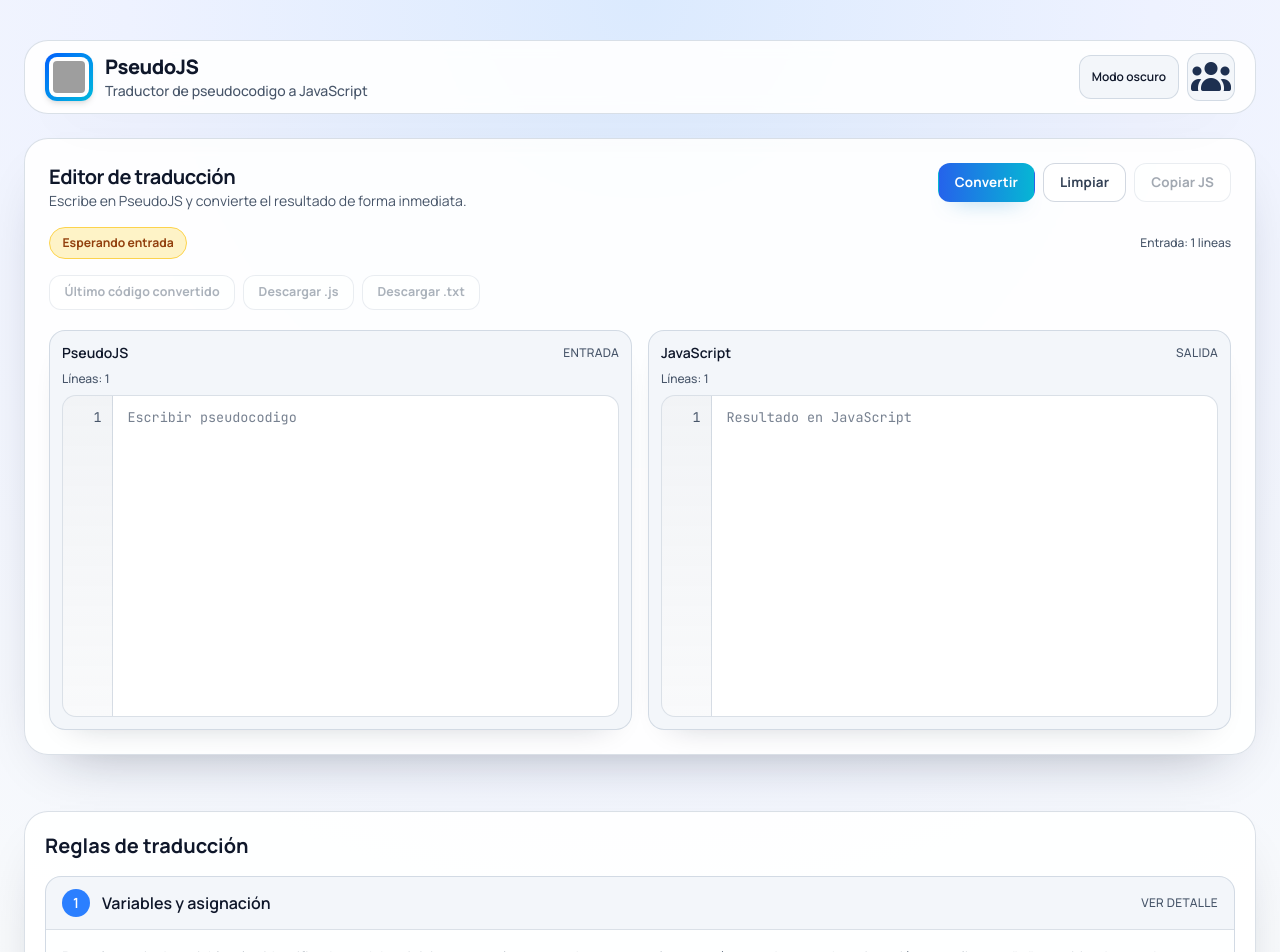
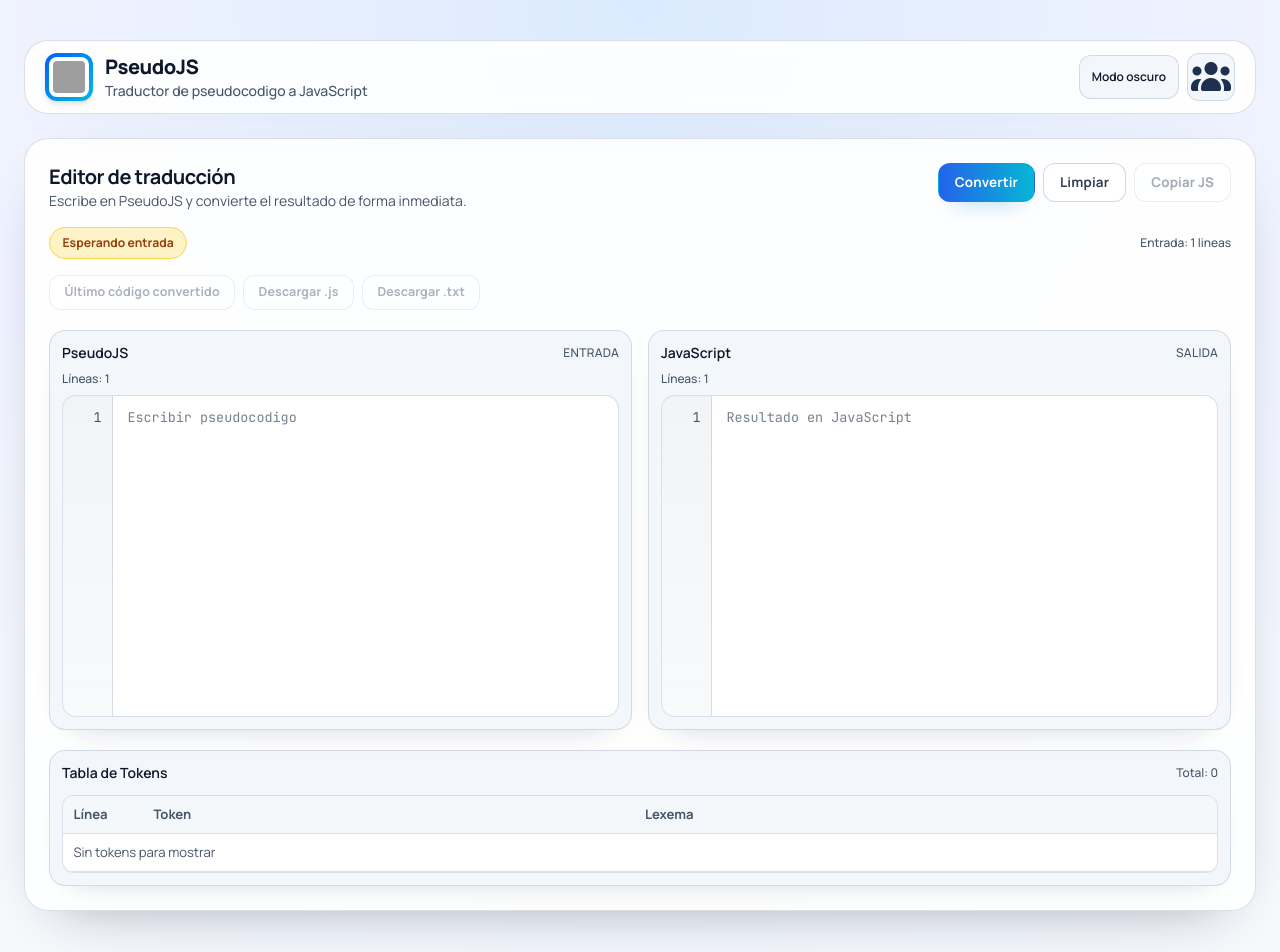
Before and after one commit to DougGM/compiladores-project, a React (Vite) app: page / in a window 1280 px wide. Shown: the top 952 px of the page. Built offline with nearby package versions, Linux system fonts and the light colour scheme; grey boxes are pictures that could not be loaded.

Commit message:
actualizacion tokens

```diff
--- a/src/components/Editor.jsx
+++ b/src/components/Editor.jsx
@@ -63,6 +63,7 @@ export const Editor = () => {
   // Estado principal del editor: texto fuente, resultado y feedback de acciones.
   const [input, setInput] = useState("")
   const [output, setOutput] = useState("")
+  const [listaTokens, setListaTokens] = useState([])
   const [copyState, setCopyState] = useState("idle")
   const [estadoConversion, setEstadoConversion] = useState({
     type: "waiting",
@@ -96,6 +97,7 @@ export const Editor = () => {
   const manejarConversion = () => {
     if (!input.trim()) {
       setOutput("")
+      setListaTokens([])
       setEstadoConversion({
         type: "waiting",
         message: "Esperando entrada",
@@ -103,12 +105,13 @@ export const Editor = () => {
       return
     }
 
-    const resultado = traducir(input)
-    setOutput(resultado)
-    setUltimoConvertido({ input, output: resultado })
+    const { codigoJS, listaTokens: tokens } = traducir(input)
+    setOutput(codigoJS)
+    setListaTokens(tokens)
+    setUltimoConvertido({ input, output: codigoJS, tokens })
     setCopyState("idle")
 
-    const lineaError = obtenerLineaConError(resultado)
+    const lineaError = obtenerLineaConError(codigoJS)
     if (lineaError !== null) {
       setEstadoConversion({
         type: "error",
@@ -127,6 +130,7 @@ export const Editor = () => {
   const manejarLimpieza = () => {
     setInput("")
     setOutput("")
+    setListaTokens([])
     setCopyState("idle")
     setEstadoConversion({
       type: "waiting",
@@ -186,6 +190,7 @@ export const Editor = () => {
 
     setInput(ultimoConvertido.input)
     setOutput(ultimoConvertido.output)
+    setListaTokens(ultimoConvertido.tokens ?? [])
 
     const lineaError = obtenerLineaConError(ultimoConvertido.output)
     if (lineaError !== null) {
@@ -270,6 +275,45 @@ export const Editor = () => {
             placeholder="Resultado en JavaScript"
           />
         </div>
+
+        <section className="mt-5 rounded-2xl border border-[var(--border-soft)] bg-[var(--panel-2)] p-3 shadow-[var(--shadow-soft)]">
+          <div className="mb-3 flex items-center justify-between gap-2">
+            <h3 className="text-sm font-semibold text-[var(--text-strong)]">Tabla de Tokens</h3>
+            <span className="text-xs font-medium text-[var(--text-muted)]">Total: {listaTokens.length}</span>
+          </div>
+
+          <div className="token-table-wrap">
+            <table className="token-table">
+              <thead>
+                <tr>
+                  <th>Línea</th>
+                  <th>Token</th>
+                  <th>Lexema</th>
+                </tr>
+              </thead>
+              <tbody>
+                {listaTokens.length === 0 ? (
+                  <tr>
+                    <td colSpan={3} className="token-empty-row">
+                      Sin tokens para mostrar
+                    </td>
+                  </tr>
+                ) : (
+                  listaTokens.map((token, indice) => {
+                    const tieneErrorLexico = token.token === "DESCONOCIDO" || token.token === "ERROR"
+                    return (
+                      <tr key={`${token.linea}-${indice}-${token.lexema}`} className={tieneErrorLexico ? "token-row-error" : ""}>
+                        <td>{token.linea}</td>
+                        <td>{token.token}</td>
+                        <td>{token.lexema}</td>
+                      </tr>
+                    )
+                  })
+                )}
+              </tbody>
+            </table>
+          </div>
+        </section>
       </section>
 
       <TranslationRules />
--- a/src/components/traductor.js
+++ b/src/components/traductor.js
@@ -4,12 +4,109 @@ export function traducir(codigo) {
   // Divide el texto fuente por lineas para traducir cada instruccion de forma independiente.
   const lineas = codigo.split("\n");
   let resultado = [];
+  let listaTokens = [];
 
   // Lleva control de variables declaradas para no repetir "let" en reasignaciones.
   let variablesDeclaradas = new Set();
 
   // Pila para administrar el contexto de bloques "segun" y cerrar casos con break.
   let pilaSegun = [];
+
+  // Tabla de palabras reservadas y simbolos para clasificacion lexica atomica.
+  const palabrasReservadas = {
+    leer: "LEER",
+    mostrar: "MOSTRAR",
+    si: "SI",
+    entonces: "ENTONCES",
+    sino: "SINO",
+    fin_si: "FIN_SI",
+    segun: "SEGUN",
+    "según": "SEGUN",
+    caso: "CASO",
+    defecto: "DEFECTO",
+    fin_segun: "FIN_SEGUN",
+    para: "PARA",
+    hasta: "HASTA",
+    paso: "PASO",
+    fin_para: "FIN_PARA",
+    mientras: "MIENTRAS",
+    hacer: "HACER",
+    fin_mientras: "FIN_MIENTRAS",
+  };
+
+  const simbolos = {
+    "=": "ASIGNACION",
+    "+": "SUMA",
+    "-": "RESTA",
+    "*": "MULTIPLICACION",
+    "/": "DIVISION",
+    "==": "IGUAL_QUE",
+    "!=": "DIFERENTE_QUE",
+    ">": "MAYOR_QUE",
+    "<": "MENOR_QUE",
+    ">=": "MAYOR_IGUAL_QUE",
+    "<=": "MENOR_IGUAL_QUE",
+    "(": "PARENTESIS_ABRE",
+    ")": "PARENTESIS_CIERRA",
+  };
+
+  // Extrae lexemas atomicos por linea usando regex global y los clasifica por token.
+  const tokenizarLinea = (texto, numeroLinea) => {
+    const tokens = [];
+    const patronLexemas = /"[^"]*"|==|!=|>=|<=|[=+\-*/()<>]|seg\u00FAn|[a-zA-Z_][a-zA-Z0-9_]*|\d+\.\d+|\d+/g;
+    let cursor = 0;
+    let coincidencia = null;
+
+    while ((coincidencia = patronLexemas.exec(texto)) !== null) {
+      if (coincidencia.index > cursor) {
+        const segmento = texto.slice(cursor, coincidencia.index).trim();
+        if (segmento) {
+          tokens.push({
+            token: "DESCONOCIDO",
+            lexema: segmento,
+            linea: numeroLinea,
+          });
+        }
+      }
+
+      const lexema = coincidencia[0];
+      let token = "DESCONOCIDO";
+
+      if (/^"[^"]*"$/.test(lexema)) {
+        token = "CADENA";
+      } else if (/^\d+\.\d+$/.test(lexema)) {
+        token = "DECIMAL";
+      } else if (/^\d+$/.test(lexema)) {
+        token = "ENTERO";
+      } else if (simbolos[lexema]) {
+        token = simbolos[lexema];
+      } else {
+        const reservado = palabrasReservadas[lexema.toLowerCase()];
+        token = reservado || "IDENTIFICADOR";
+      }
+
+      tokens.push({
+        token,
+        lexema,
+        linea: numeroLinea,
+      });
+
+      cursor = patronLexemas.lastIndex;
+    }
+
+    if (cursor < texto.length) {
+      const segmentoFinal = texto.slice(cursor).trim();
+      if (segmentoFinal) {
+        tokens.push({
+          token: "DESCONOCIDO",
+          lexema: segmentoFinal,
+          linea: numeroLinea,
+        });
+      }
+    }
+
+    return tokens;
+  };
 
 
   // Reglas de validacion por tipo de instruccion de PseudoJS.
@@ -52,7 +149,8 @@ export function traducir(codigo) {
   };
 
   // Recorre el codigo de arriba hacia abajo y construye la salida JS en el mismo orden.
-  for (let linea of lineas) {
+  for (let i = 0; i < lineas.length; i++) {
+    const linea = lineas[i];
     let l = linea.trim();
 
     // Conserva lineas vacias para mantener legibilidad y correspondencia visual.
@@ -60,6 +158,8 @@ export function traducir(codigo) {
       resultado.push("");
       continue;
     }
+
+    listaTokens.push(...tokenizarLinea(l, i + 1));
 
     //Asignaciones (Simple, operación y de Paréntesis)
     if (reglas.asigSimple.test(l) || reglas.asigOperacion.test(l) || reglas.asigParentesis.test(l)) {
@@ -192,5 +292,8 @@ export function traducir(codigo) {
   }
 
   // Une todas las lineas traducidas en un solo bloque de codigo JavaScript.
-  return resultado.join("\n");
+  return {
+    codigoJS: resultado.join("\n"),
+    listaTokens,
+  };
 }
--- a/src/index.css
+++ b/src/index.css
@@ -232,3 +232,49 @@ textarea::-webkit-scrollbar-thumb:hover {
   border: 2px solid transparent;
   background-clip: content-box;
 }
+
+.token-table-wrap {
+  max-height: 16rem;
+  overflow: auto;
+  border-radius: 12px;
+  border: 1px solid var(--border-soft);
+  background: var(--code-bg);
+}
+
+.token-table {
+  width: 100%;
+  border-collapse: collapse;
+  font-size: 0.82rem;
+  color: var(--text-strong);
+}
+
+.token-table th,
+.token-table td {
+  padding: 0.55rem 0.65rem;
+  border-bottom: 1px solid var(--border-soft);
+  text-align: left;
+}
+
+.token-table th {
+  position: sticky;
+  top: 0;
+  z-index: 1;
+  font-weight: 700;
+  background: color-mix(in srgb, var(--panel-2) 82%, var(--code-bg));
+  color: var(--text-muted);
+}
+
+.token-table td:nth-child(1),
+.token-table th:nth-child(1) {
+  width: 80px;
+}
+
+.token-empty-row {
+  text-align: center;
+  color: var(--text-muted);
+  padding: 1rem;
+}
+
+.token-row-error {
+  background: color-mix(in srgb, var(--status-error-bg) 68%, transparent);
+}
```
